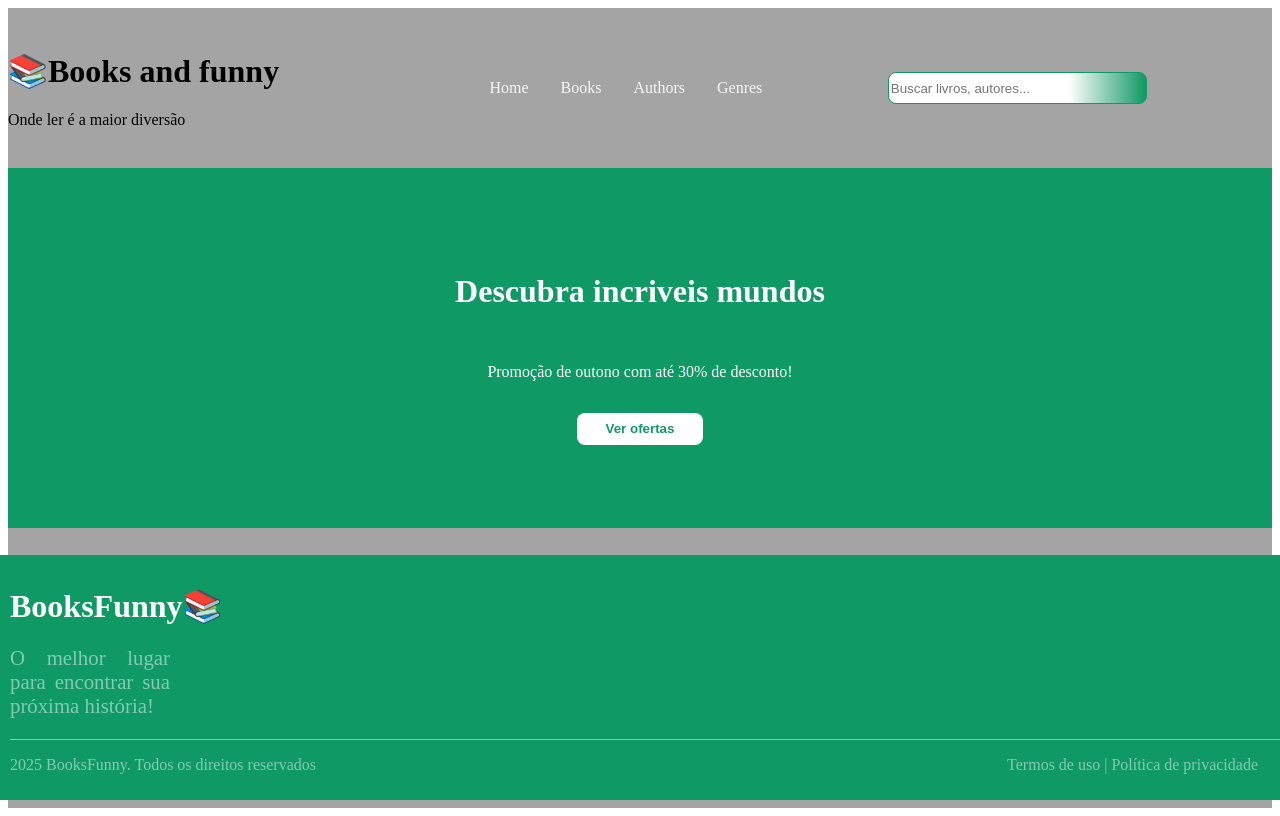
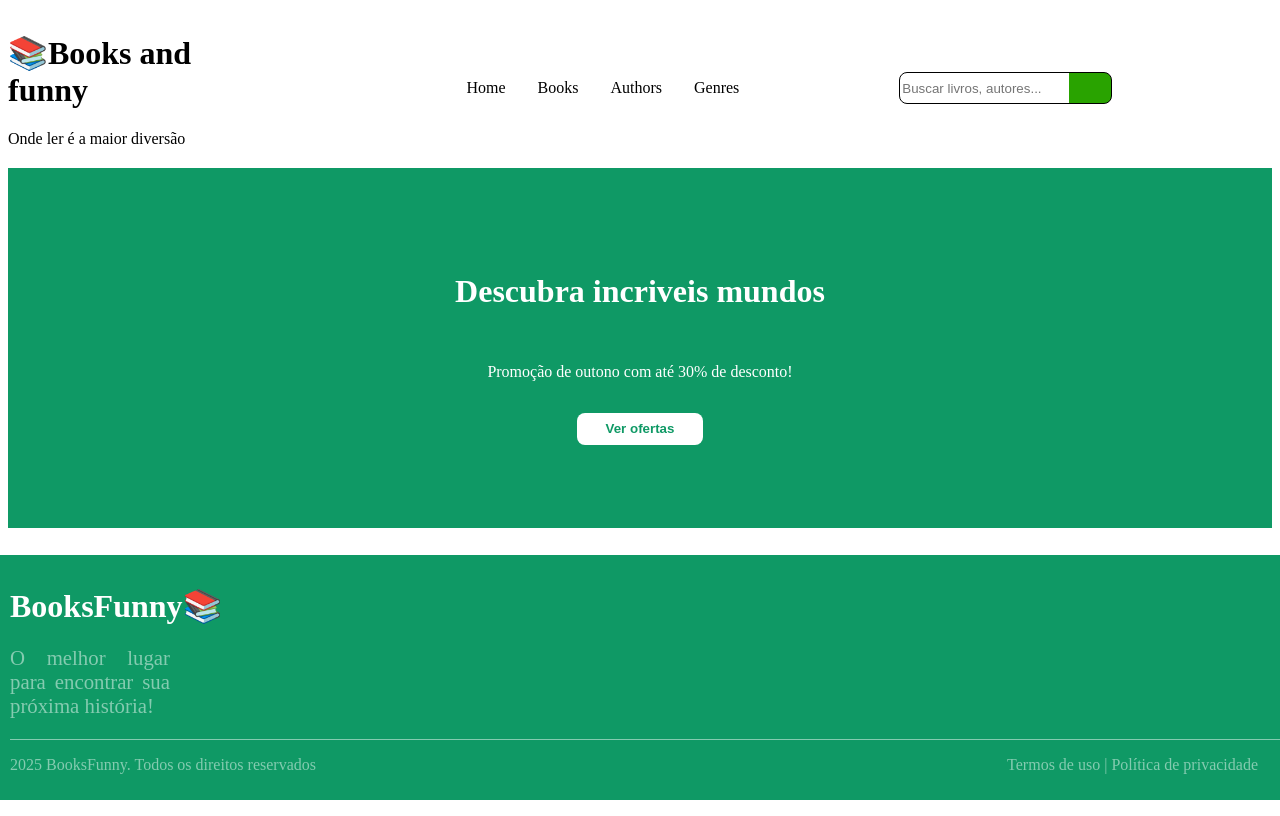
Before and after one commit to CaioGabDev/AtividadeFrontEnd-PaginaBooksFunny, a Next.js app: page /login in a window 1280 px wide. Built offline with nearby package versions, Linux system fonts and the light colour scheme.

Commit message:
refactor: style header

```diff
--- a/components/Header.jsx
+++ b/components/Header.jsx
@@ -1,5 +1,5 @@
 import styles from '../styles/Header.module.css';
-
+import Navegation from './Navegation';
 
 export default function Header(){
     return (
@@ -8,14 +8,7 @@ export default function Header(){
                 <h1>📚Books and funny</h1>
                 <p>Onde ler é a maior diversão</p>
             </div>
-            <div className={styles.navegation}>
-            <ul>
-                <li>Home</li>
-                <li>Books</li>
-                <li>Authors</li>
-                <li>Genres</li>
-            </ul>
-            </div>
+            <Navegation />
             <input className={styles.input} type="text" placeholder='Buscar livros, autores...' />
             <img src="" alt="" />
         </header>
--- /dev/null
+++ b/components/Navegation.jsx
@@ -0,0 +1,16 @@
+import styles from '../styles/Navegation.module.css';
+
+export default function Navegation() {
+    return (
+        <div className={styles.navegation}>
+        <nav>
+            <ul>
+                <li>Home</li>
+                <li>Books</li>
+                <li>Authors</li>
+                <li>Genres</li>
+            </ul>
+        </nav>
+        </div>
+    );
+}
--- a/styles/Header.module.css
+++ b/styles/Header.module.css
@@ -3,7 +3,7 @@
     flex-direction: row;
     align-items: center;
     justify-content: space-between;
-    gap: 4rem;
+    gap: 10rem;
     width: 100%;
     height: 20%;
 }
@@ -12,31 +12,12 @@
     width: 25%;
 }
 
-.navegation ul {
-    display: flex;
-    flex-direction: row;
-    width: 25%;
-    gap: 2rem;
-    text-decoration: none;
-    list-style: none;
-}
-
-.navegation ul li {
-    color: #f7f7f7;
-    text-decoration: none;
-}
-.navegation ul li:hover {
-    transform: scale(1.2);
-    color: #0f9965;
-    text-decoration: underline;
-}
-
 .input {
     width: 20%;
     height: 1.7rem;
     align-items: center;
     justify-content: center;
     border-radius: 0.5rem;
-    border: 1px solid #0f9965;
-    background: linear-gradient(0.25turn, #ffffff 70%, #0f9965);
+    border: 1px solid #000000;
+    background-image: linear-gradient(90deg, rgb(255, 255, 255) 0, rgb(255, 255, 255) 80%, rgb(41, 163, 0) 20%);
 }
--- a/styles/Home.module.css
+++ b/styles/Home.module.css
@@ -3,7 +3,7 @@
     flex-direction: column;
     align-items: center;
     height: 100vh;
-    background-color: rgb(164, 164, 164);
+    background-color: rgb(255, 255, 255);
 }
 
 .painel {
--- /dev/null
+++ b/styles/Navegation.module.css
@@ -0,0 +1,18 @@
+.navegation ul {
+    display: flex;
+    flex-direction: row;
+    width: 25%;
+    gap: 2rem;
+    text-decoration: none;
+    list-style: none;
+}
+
+.navegation ul li {
+    color: #000000;
+    text-decoration: none;
+}
+.navegation ul li:hover {
+    transform: scale(1.2);
+    color: #0f9965;
+    text-decoration: underline;
+}
```
